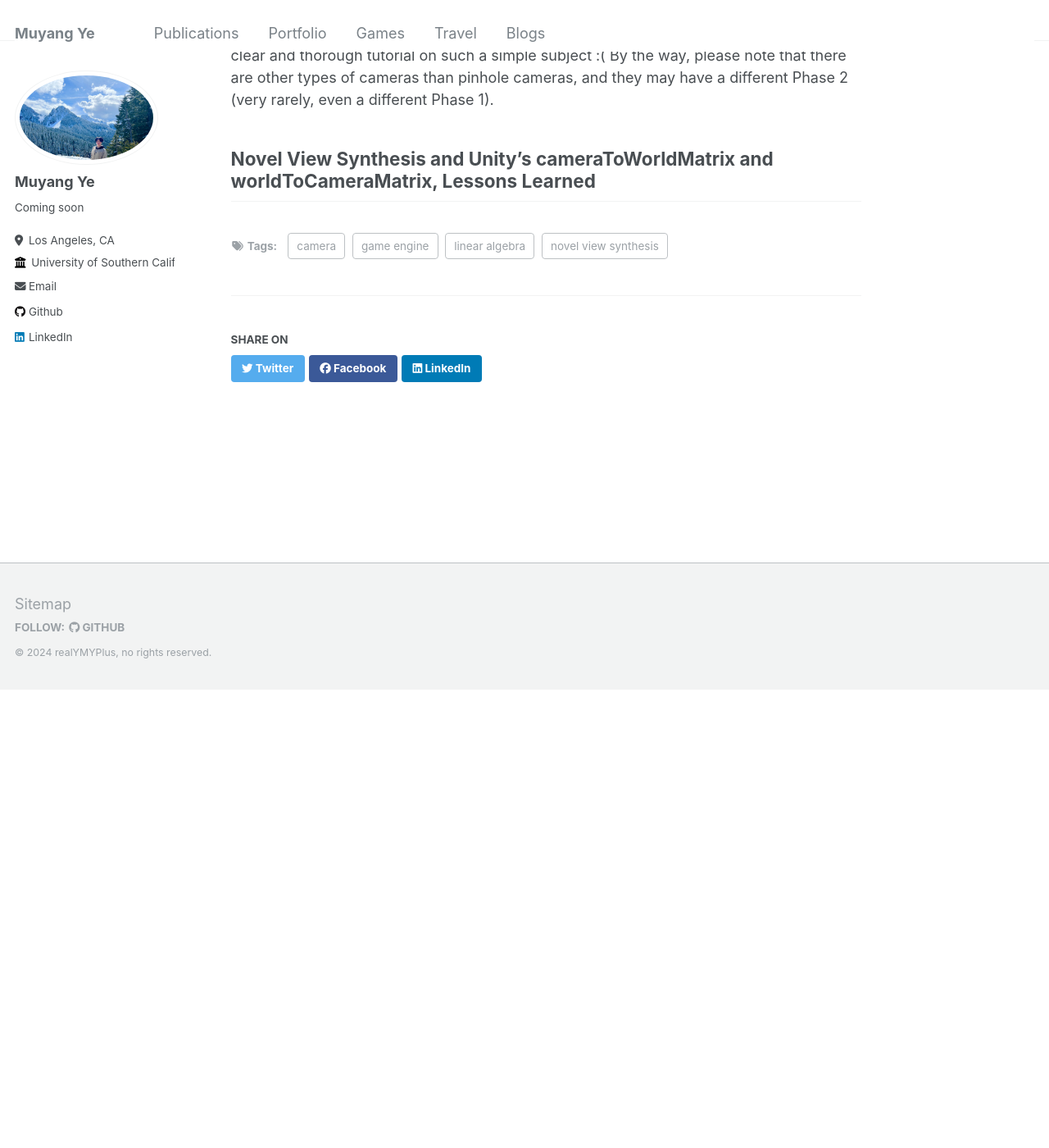
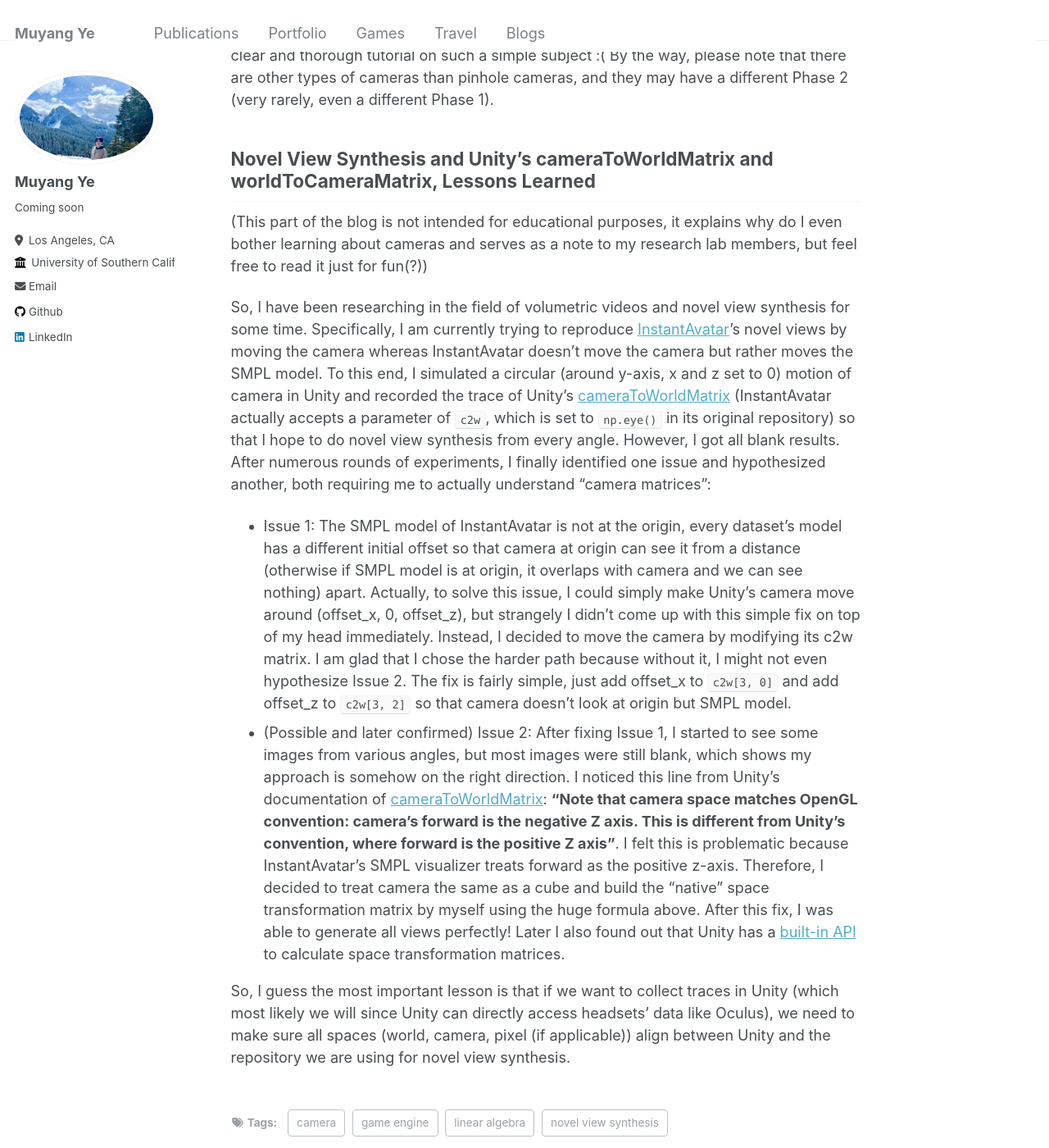
Before and after one commit to muyangye/muyangye.github.io, a Jekyll site: the page built from _posts/2024-06-06-blog-post-1.md, in a window 1280 px wide and 1400 px high, scrolled down 4273 px. Shown: the whole window at 82% size. Built offline with Jekyll 4.4.1, drawn with Linux system fonts in a browser that asks for light colours; before the commit the page ends 5114 px from its top, so only the background shows below that; some of the changed text lies outside the part shown.

Commit message:
first blog finished

```diff
--- a/_posts/2024-06-06-blog-post-1.md
+++ b/_posts/2024-06-06-blog-post-1.md
@@ -48,7 +48,7 @@ input of one object space's coordinates and outputs the same position in another
 </p>
 
 Specifically, the first 3x3 entries applies the transformation of scale and rotation, and the last column applies the
-translational (translation is the terminology for position) transformation. For more detailed breakdown and how to extract standalone scale, rotation, translation matrices,
+translational (translation is the terminology for position) transformation. For more detailed breakdown and how to extract individual scale, rotation, translation matrices,
 please give [this post](https://www.brainvoyager.com/bv/doc/UsersGuide/CoordsAndTransforms/SpatialTransformationMatrices.html)
 a look which is very well written.
 
@@ -78,7 +78,8 @@ and translation *<3, 2, 0>* in world space to the big formula above) **from Cube
 
 Where *(-4, 0, 5)* is indeed Cube B's coordinate in world space! We have now seen how "space transformation matrix" can
 help us transform the coordinates in one space to another space. If rotation and scale are added, this method still works.
-The resulting coordinate is likely going to contain decimals which are hard to plot initially in the **Space** section.
+The resulting coordinate is likely going to contain decimals which are hard to plot initially in the **Space** section and
+that's why I did not rotate the cubes.
 
 ## Finally Back to Cameras...
 Sorry for the long detour! But we finally possess the necessary prerequisites for understanding camera (and you will realize
@@ -93,7 +94,7 @@ to 2D coordinates**. It receives an object's coordinates in **world space** init
 </p>
 
 - Phase 1: Transform coordinates in world space to coordinates in camera space. Like every space transformation, this is
-done by a space transformation matrix **M** called view matrix or camera extrinsic, or, I just call it the space transformation
+done by a space transformation matrix **M** called **view matrix** or **camera extrinsic**, or, I just call it the space transformation
 matrix from world space to camera space. If you think about it, you already know how to calculate **M** based on previous
 reading:
   - Camera is no different than a cube or an object, so you can easily get the space transformation matrix **M'** from camera
@@ -104,12 +105,42 @@ reading:
   after transforming **X** from camera space to world space, we should be able to get the same **X** in camera space after
   transforming from world space back to camera space), which means **M * M' = I** ==> **M** and **M'** are inverse of each other
   ==> **M = inv(M')**.
-- Phase 2: Transform coordinates in camera space to coordinates in image space. This space transformation matrix is called
-camera intrinsic. I am not an expert on this matrix, but it has a **focal length** and works like the pinhole camera in
-middle school Physics. For more information, [this page](https://ksimek.github.io/2013/08/13/intrinsic/) is a great introduction!
+- Phase 2: Transform coordinates in camera space to coordinates in pixel space involving a dimensionality reduction. This space transformation matrix is called
+**camera intrinsic**. I am not an expert on this matrix, but it has a **focal length** and works like the pinhole camera in
+middle school Physics. For more information, [this page](https://ksimek.github.io/2013/08/13/intrinsic/) offers a great introduction!
 
 And that's it! That's entirely how a camera works! I am so disappointed that I have seen no clear and thorough tutorial on
 such a simple subject :( By the way, please note that there are other types of cameras than pinhole cameras, and they may
 have a different Phase 2 (very rarely, even a different Phase 1).
 
 ## Novel View Synthesis and Unity's cameraToWorldMatrix and worldToCameraMatrix, Lessons Learned
+(This part of the blog is not intended for educational purposes, it explains why do I even bother learning about cameras
+and serves as a note to my research lab members, but feel free to read it just for fun(?))
+
+So, I have been researching in the field of volumetric videos and novel view synthesis for some time. Specifically, I am
+currently trying to reproduce [InstantAvatar](https://tijiang13.github.io/InstantAvatar/)'s novel views by moving the camera
+whereas InstantAvatar doesn't move the camera but rather moves the SMPL model. To this end, I simulated a circular (around
+y-axis, x and z set to 0) motion of camera in Unity and recorded the trace of Unity's [cameraToWorldMatrix](https://docs.unity3d.com/ScriptReference/Camera-cameraToWorldMatrix.html)
+(InstantAvatar actually accepts a parameter of `c2w`, which is set to `np.eye()` in its original repository) so that I
+hope to do novel view synthesis from every angle. However, I got all blank results. After numerous rounds of experiments,
+I finally identified one issue and hypothesized another, both requiring me to actually understand "camera matrices":
+- Issue 1: The SMPL model of InstantAvatar is not at the origin, every dataset's model has a different initial offset so
+that camera at origin can see it from a distance (otherwise if SMPL model is at origin, it overlaps with camera and we can
+see nothing) apart. Actually, to solve this issue, I could simply make Unity's camera move around (offset_x, 0, offset_z), but
+strangely I didn't come up with this simple fix on top of my head immediately. Instead, I decided to move the camera by
+modifying its c2w matrix. I am glad that I chose the harder path because without it, I might not even hypothesize Issue 2.
+The fix is fairly simple, just add offset_x to `c2w[3, 0]` and add offset_z to `c2w[3, 2]` so that camera doesn't look at
+origin but SMPL model.
+- (Possible and later confirmed) Issue 2: After fixing Issue 1, I started to see some images from various angles, but
+most images were still blank, which shows my approach is somehow on the right direction. I noticed this line from Unity's
+documentation of [cameraToWorldMatrix](https://docs.unity3d.com/ScriptReference/Camera-cameraToWorldMatrix.html):
+**"Note that camera space matches OpenGL convention: camera's forward is the negative Z axis. This is different from Unity's
+convention, where forward is the positive Z axis"**. I felt this is problematic because InstantAvatar's SMPL visualizer
+treats forward as the positive z-axis. Therefore, I decided to treat camera the same as a cube and build the "native" space
+transformation matrix by myself using the huge formula above. After this fix, I was able to generate all views perfectly!
+Later I also found out that Unity has a [built-in API](https://docs.unity3d.com/ScriptReference/Matrix4x4.TRS.html) to
+calculate space transformation matrices.
+
+So, I guess the most important lesson is that if we want to collect traces in Unity (which most likely we will since Unity
+can directly access headsets' data like Oculus), we need to make sure all spaces (world, camera, pixel (if applicable)) align
+between Unity and the repository we are using for novel view synthesis.
```
Also changed, not shown: other parts of _posts/2024-06-06-blog-post-1.md (+1 -1 lines).
